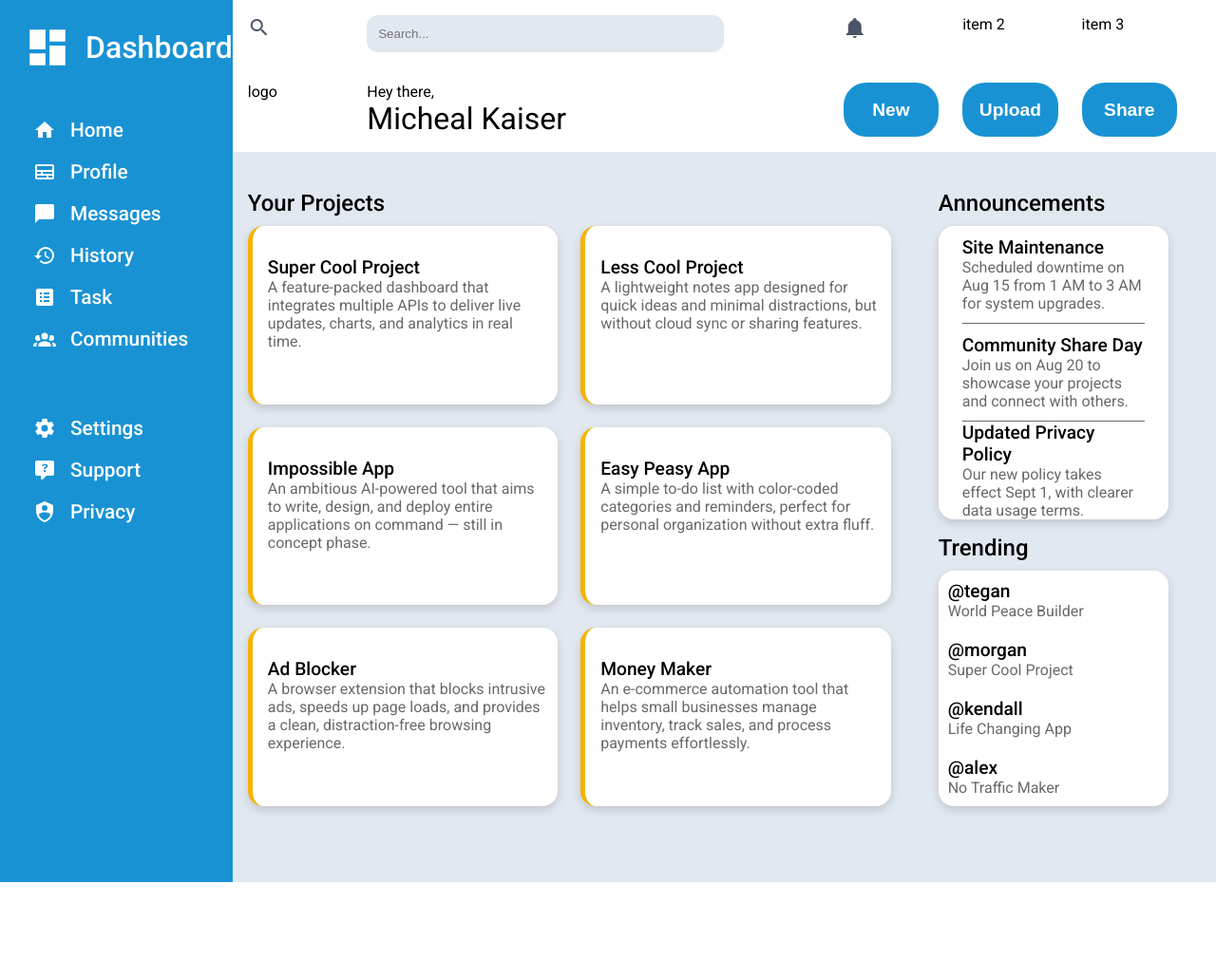
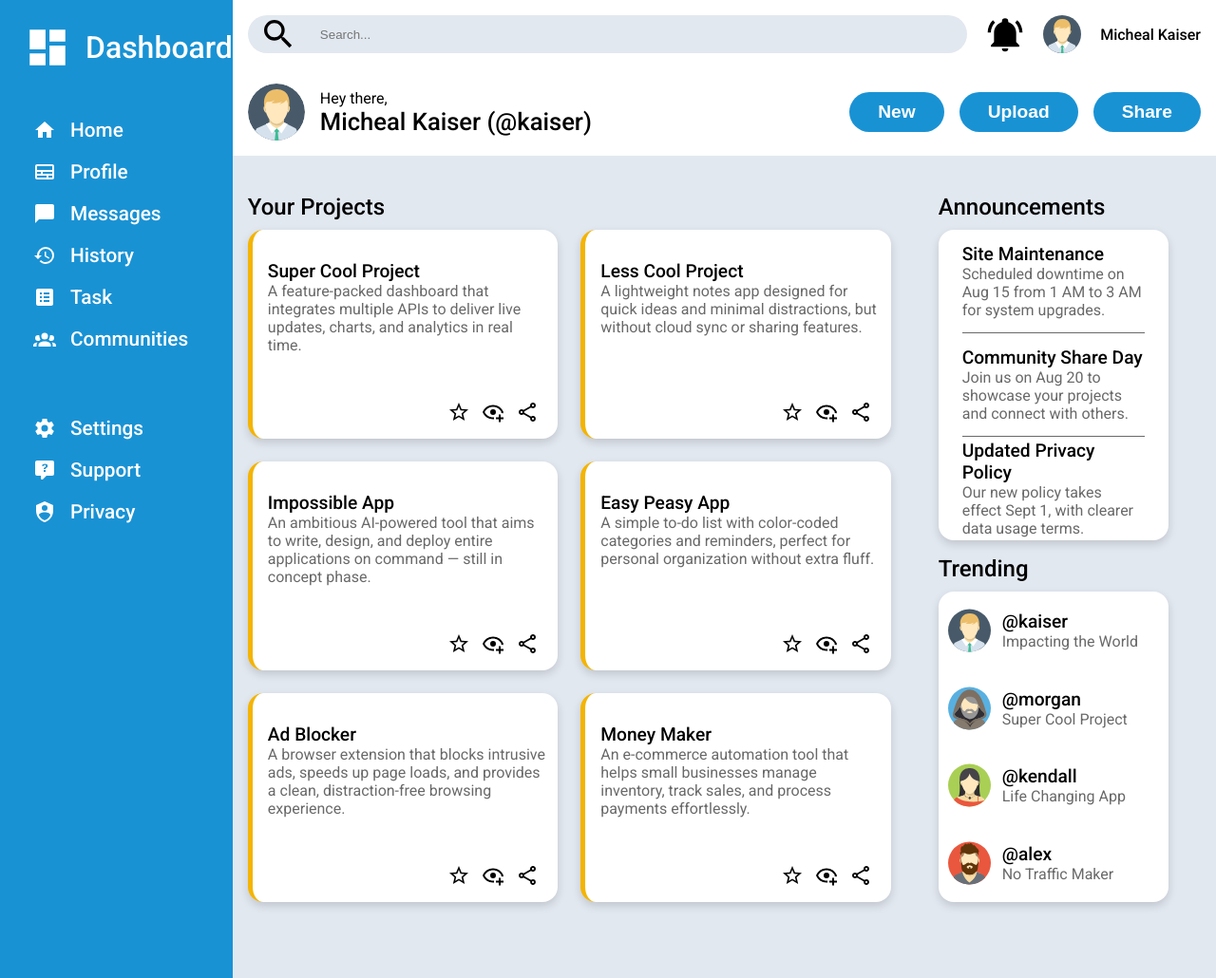
Before and after one commit to Dikshit-Raj-Sharma/admin-dashboard, a plain HTML site: page index.html in a window 1280 px wide. Shown: the whole page at 95% size. Before the commit the page ends 929 px from the top, so only its background shows below. Drawn offline with Linux system fonts and the light colour scheme.

Commit message:
Finalized README and Styling left

```diff
--- a/index.html
+++ b/index.html
@@ -4,8 +4,6 @@
 <head>
     <link rel="stylesheet" href="styles.css">
     <link href="https://fonts.googleapis.com/css2?family=Roboto:wght@300;400;500;700&display=swap" rel="stylesheet">
-    <link href="https://cdn.jsdelivr.net/npm/@mdi/font/css/materialdesignicons.min.css" rel="stylesheet">
-
     <meta charset="UTF-8">
     <meta name="viewport" content="width=device-width, initial-scale=1.0">
     <title>Admin Dashboard</title>
@@ -14,20 +12,20 @@
 <body>
     <div class="header">
         <div class="header-top">
-            <i class="mdi mdi-magnify"></i>
-            <div class="search">
+            <div class="search-container">
+                <img src="icons/magnify.svg" alt="Search" class="search-icon">
                 <input type="Search" placeholder="Search...">
             </div>
-            <i class="mdi mdi-bell"></i>
-            <div> item 2</div>
-            <div> item 3</div>
+            <img src="icons/bell-ring.svg" alt="Bell icon" class="icon">
+            <img src="icons/user.svg" alt="Profile" class="pfp">
+            <div class="username">Micheal Kaiser</div>
 
         </div>
         <div class="header-bottom">
-            <div>logo</div>
+            <img src="icons/user.svg" alt="Profile" class="pfp-large">
             <div class="header-greet">
                 <div>Hey there,</div>
-                <div class="user">Micheal Kaiser</div>
+                <div class="name">Micheal Kaiser (@kaiser)</div>
             </div>
             <button>New</button>
             <button>Upload</button>
@@ -71,31 +69,61 @@
                     <p>Super Cool Project</p>
                     <p>A feature-packed dashboard that integrates multiple APIs to deliver live updates, charts, and
                         analytics in real time.</p>
+                    <div class="card-options">
+                        <img src="icons/star.svg" alt="Starmark" width="24" height="24">
+                        <img src="icons/eye.svg" alt="View" width="24" height="24">
+                        <img src="icons/share.svg" alt="Share" width="24" height="24">
+                    </div>
                 </div>
                 <div class="card">
                     <p>Less Cool Project</p>
                     <p>A lightweight notes app designed for quick ideas and minimal distractions, but without cloud sync
                         or sharing features.</p>
+                    <div class="card-options">
+                        <img src="icons/star.svg" alt="Starmark" width="24" height="24">
+                        <img src="icons/eye.svg" alt="View" width="24" height="24">
+                        <img src="icons/share.svg" alt="Share" width="24" height="24">
+                    </div>
                 </div>
                 <div class="card">
                     <p>Impossible App</p>
                     <p>An ambitious AI-powered tool that aims to write, design, and deploy entire applications on
                         command — still in concept phase.</p>
+                    <div class="card-options">
+                        <img src="icons/star.svg" alt="Starmark" width="24" height="24">
+                        <img src="icons/eye.svg" alt="View" width="24" height="24">
+                        <img src="icons/share.svg" alt="Share" width="24" height="24">
+                    </div>
                 </div>
                 <div class="card">
                     <p>Easy Peasy App</p>
                     <p>A simple to-do list with color-coded categories and reminders, perfect for personal organization
                         without extra fluff.</p>
+                    <div class="card-options">
+                        <img src="icons/star.svg" alt="Starmark" width="24" height="24">
+                        <img src="icons/eye.svg" alt="View" width="24" height="24">
+                        <img src="icons/share.svg" alt="Share" width="24" height="24">
+                    </div>
                 </div>
                 <div class="card">
                     <p>Ad Blocker</p>
                     <p>A browser extension that blocks intrusive ads, speeds up page loads, and provides a clean,
                         distraction-free browsing experience.</p>
+                    <div class="card-options">
+                        <img src="icons/star.svg" alt="Starmark" width="24" height="24">
+                        <img src="icons/eye.svg" alt="View" width="24" height="24">
+                        <img src="icons/share.svg" alt="Share" width="24" height="24">
+                    </div>
                 </div>
                 <div class="card">
                     <p>Money Maker</p>
                     <p>An e-commerce automation tool that helps small businesses manage inventory, track sales, and
                         process payments effortlessly.</p>
+                    <div class="card-options">
+                        <img src="icons/star.svg" alt="Starmark" width="24" height="24">
+                        <img src="icons/eye.svg" alt="View" width="24" height="24">
+                        <img src="icons/share.svg" alt="Share" width="24" height="24">
+                    </div>
                 </div>
             </div>
 
@@ -128,20 +156,32 @@
                 <p class="main-heading">Trending</p>
                 <div class="trends">
                     <div>
-                        <p class="trend">@tegan</p>
-                        <p>World Peace Builder</p>
+                        <img src="icons/user.svg" alt="Profile"  height="46" width="45">
+                        <div class="user-details">
+                            <p class="trend">@kaiser</p>
+                            <p>Impacting the World</p>
+                        </div>
                     </div>
                     <div>
+                        <img src="icons/user3.svg" alt="Profile" height="46" width="45">
+                        <div class="user-details">
                             <p class="trend">@morgan</p>
                             <p>Super Cool Project</p>
                         </div>
+                    </div>
                     <div>
+                        <img src="icons/user2.svg" alt="Profile" height="46" width="45">
+                        <div class="user-details">
                             <p class="trend">@kendall</p>
                             <p>Life Changing App</p>
                         </div>
+                    </div>
                     <div>
+                        <img src="icons/user4.svg" alt="Profile" height="46" width="45">
+                        <div class="user-details">
                             <p class="trend">@alex</p>
                             <p>No Traffic Maker</p>
+                        </div>
                     </div>
                 </div>
             </div>
--- a/styles.css
+++ b/styles.css
@@ -1,207 +1,271 @@
-*{
-    padding:0px;
-    margin:0px;
-    box-sizing:border-box;
+* {
+    padding: 0px;
+    margin: 0px;
+    box-sizing: border-box;
 }
-body{
+
+body {
     font-family: 'Roboto', sans-serif;
-    display:grid;
-    grid-template-columns:1fr 5fr ;
-    grid-template-rows:1fr 5fr;
-    height:100vh;
+    display: grid;
+    grid-template-columns: 1fr 5fr;
+    grid-template-rows: 1fr 5fr;
+    height: 100vh;
 }
-.header{
+/* Header Styling  */
+.header {
     box-shadow: 0 8px 12px rgba(0, 0, 0, 0.3);
 }
-.header-top{
-    display:grid;
-    grid-template-columns: 1fr 4fr 1fr 1fr 1fr;
-    padding:16px;
-}
-.search{
-    width:100%;
-}
-.mdi {
-    font-size: 24px;
-    color: #4a5568;
+
+.header-top {
+    display: grid;
+    grid-template-columns: 5fr auto auto auto;
+    padding: 16px;
+    align-items: center;
+    gap: 20px;
 }
 
-.search input{
-    border-radius:12px;
-    width:75%;
+.search-container {
+    display: flex;
+    align-items: center;
+    gap: 16px;
     background-color: #E2E8F0;
-    border:none;
-    padding:12px;
+    border-radius: 20px;
+    padding: 0 12px;
 }
-input:focus {
-  outline: none;
-  border: 2px solid #5f97d6;
-  box-shadow: 0 0 4px #5f97d6;
-  border-radius: 4px;
+
+.search-container input {
+    border: none;
+    background: transparent;
+    padding: 8px;
+    width: 100%;
 }
-.header-bottom{
-    padding:16px;
-    display:grid;
-    grid-template-columns: 1fr 4fr 1fr 1fr 1fr;
+
+.search-container input:focus {
+    outline: none;
 }
-.header-bottom button{
-    width:80%;
+.icon {
+    width: 40px;
+    height: 40px;
+    border-radius: 50%;
+}
+
+.search-icon {
+    width: 40px;
+    height: 40px;
+    border-radius: 50%;
+}
+
+.pfp {
+    width: 40px;
+    height: 40px;
+    cursor: pointer;
+}
+
+.pfp-large {
+    width: 60px;
+    height: 60px;
+    border-radius: 50%;
+}
+
+.name {
+    font-weight: 500;
+    font-size: 1.6rem;
+}
+
+.header-bottom {
+    padding: 16px;
+    display: grid;
+    grid-template-columns: auto 1fr auto auto auto;
+    align-items: center;
+    padding: 16px;
+    gap: 16px;
+}
+
+.header-bottom button {
+    width: 100%;
     background-color: #1992D4;
-    color:white;
+    color: white;
     border-radius: 24px;
-    border:none;
-    font-size:1.2rem;
+    border: none;
+    font-size: 1.2rem;
     font-weight: 700;
+    padding: 10px 30px;
 }
-.user{
-    font-size:2rem;;
-}
-/* .header-top > div {
-  border: 1px solid red;
-} */
-/* Sidebar Style Here */
-.sidebar{
-    background-color:#1992D4;
-    grid-row: 1/3;
-    color:white;
-    display:flex;
-    flex-direction:column;
-    gap: 30px;
+
+.username {
     font-weight:500;
 }
 
-.dashboard{
-    font-size:2rem;
-    padding-left:25px;
-    padding-top:25px;
+/* Sidebar Styling */
+.sidebar {
+    background-color: #1992D4;
+    grid-row: 1/3;
+    color: white;
+    display: flex;
+    flex-direction: column;
+    gap: 30px;
+    font-weight: 500;
 }
-.sidebar li{
-    font-size: 1.3rem;;
+
+.dashboard {
+    font-size: 2rem;
+    padding-left: 25px;
+    padding-top: 25px;
+}
+
+.sidebar li {
+    font-size: 1.3rem;
+    ;
     list-style: none;
-    margin:20px;
-    padding-left:15px;
+    margin: 20px;
+    padding-left: 15px;
 }
-.sidebar li a{
+
+.sidebar li a {
     text-decoration: none;
-    color:white;
+    color: white;
 
 }
- .sidebar li {
+
+.sidebar li {
     display: flex;
     align-items: center;
     gap: 15px;
 }
-.dashboard{
-    display:flex;
+
+.dashboard {
+    display: flex;
     align-items: center;
-    gap:15px;
+    gap: 15px;
 }
+
 /* Main Card Styles here  */
-.main{
-    height:100%;
-    background-color:#E2E8F0;
-    display:grid;
+.main {
+    height: 100%;
+    background-color: #E2E8F0;
+    display: grid;
     grid-template-columns: 3fr 1fr;
     grid-template-rows: 1fr 1fr;
-    padding-left:16px;
-    padding-top:40px;
-    padding-bottom:80px;
-    padding-right:50px;
-    align-items:stretch;
+    padding-left: 16px;
+    padding-top: 40px;
+    padding-bottom: 80px;
+    padding-right: 50px;
+    align-items: stretch;
 }
-.projects{
+
+.projects {
     grid-row: 1/3;
-    padding-right:50px;
+    padding-right: 50px;
     /* padding-bottom: 20px; */
-    height:100%;
-    display:flex;
+    height: 100%;
+    display: flex;
     flex-direction: column;
 }
 
-.cards{
-    display:grid;
+.cards {
+    display: grid;
     grid-template-columns: 1fr 1fr;
     grid-template-rows: 1fr 1fr 1fr;
-    gap:1.5rem;
-    flex:1;
-    margin-top:10px;
+    gap: 1.5rem;
+    flex: 1;
+    margin-top: 10px;
 }
-.card{
+
+.card {
     border-left: 5px solid #f4b400;
     padding-left: 1rem;
-    padding-top:2rem;
-    padding-right:0.5rem;
+    padding-top: 2rem;
+    padding-right: 0.5rem;
     background-color: white;
     border-radius: 16px;
     box-shadow: 0 4px 10px rgba(0, 0, 0, 0.15);
-}
-.card p:first-of-type,.ann,.trend{
-    font-weight: 500;
-    font-size:1.2rem;
-}
-.main-heading{
-    font-weight:500;
-    font-size:1.5rem;
+    position: relative;
+    min-height:220px;
 }
 
-.announce{
+.card-options {
+    position: absolute;
+    bottom: 16px;
+    right: 20px;
+    display: flex;
+    gap: 12px;
+}
+.card img{
+    cursor:pointer;
+}
+.card p:first-of-type,
+.ann,
+.trend {
+    font-weight: 500;
+    font-size: 1.2rem;
+}
+
+.main-heading {
+    font-weight: 500;
+    font-size: 1.5rem;
+}
+
+.announce {
     background-color: white;
     border-radius: 16px;
-    display:grid;
-    grid-template-rows:1fr 1fr 1fr;
-    margin-top:10px;
-    flex:1;
-    /* background-color: #696969; */
+    display: grid;
+    grid-template-rows: 1fr 1fr 1fr;
+    margin-top: 10px;
+    flex: 1;
     box-shadow: 0 4px 10px rgba(0, 0, 0, 0.15);
 }
-.trending{
-    display:flex;
+
+.trending {
+    display: flex;
     flex-direction: column;
 }
-.trends{
+
+.trends {
     background-color: white;
-    border-radius:16px;
-    margin-top:10px;
-    flex:1;
+    border-radius: 16px;
+    margin-top: 10px;
+    flex: 1;
     display: flex;
     flex-direction: column;
     box-shadow: 0 4px 10px rgba(0, 0, 0, 0.15);
 }
+
 .card p:nth-of-type(2),
 .announce div p:nth-of-type(2),
 .trends div p:nth-of-type(2) {
-    color: #696969; /* greyish */
+    color: #696969;
 }
+
 .sidebar-right {
     display: flex;
     flex-direction: column;
     gap: 1rem;
-    grid-row:1/3;
+    grid-row: 1/3;
 }
-.announcements,.trending{
-    flex:1;
-    display:flex;
+
+.announcements,
+.trending {
+    flex: 1;
+    display: flex;
     flex-direction: column;
 }
-.announce>div{
-    margin-left:25px;
-    margin-right:25px;
-    display:flex;
+
+.announce>div {
+    margin-left: 25px;
+    margin-right: 25px;
+    display: flex;
     flex-direction: column;
     justify-content: center;
     align-items: center;
 }
-.trends>div{
-    flex:1;
-    padding:10px;
+
+.trends>div {
+    flex: 1;
+    padding: 10px;
+    display:flex;
+    align-items:center;
+    gap:12px;
 }
-.announce > div:not(:last-child) {
+.announce>div:not(:last-child) {
     border-bottom: 1px solid #696969;
 }
-
-/* div{
-    border: 2px solid red;
-}
-/* .projects{
-    border:2px solid yellow
-} */
```
Also changed, not shown: icons/bell-ring.svg (added), icons/eye.svg (added), icons/magnify.svg (added), icons/share.svg (added), icons/star.svg (added), icons/user.svg (added), icons/user2.svg (added), icons/user3.svg (added), icons/user4.svg (added), 1 other file. Lines whose indentation alone changed are shown as unchanged.
